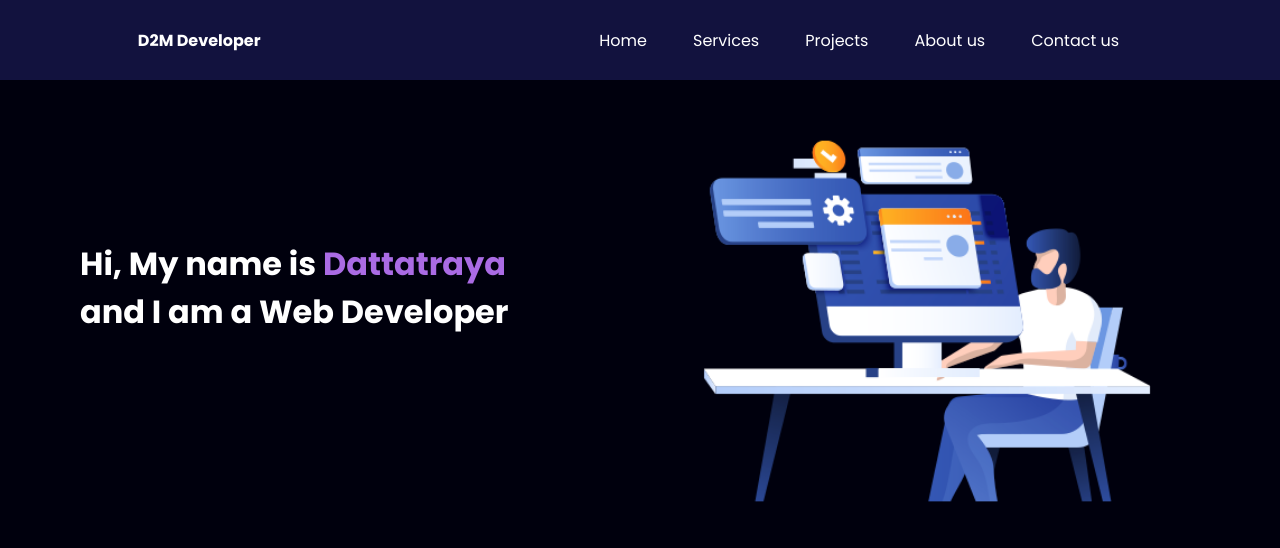
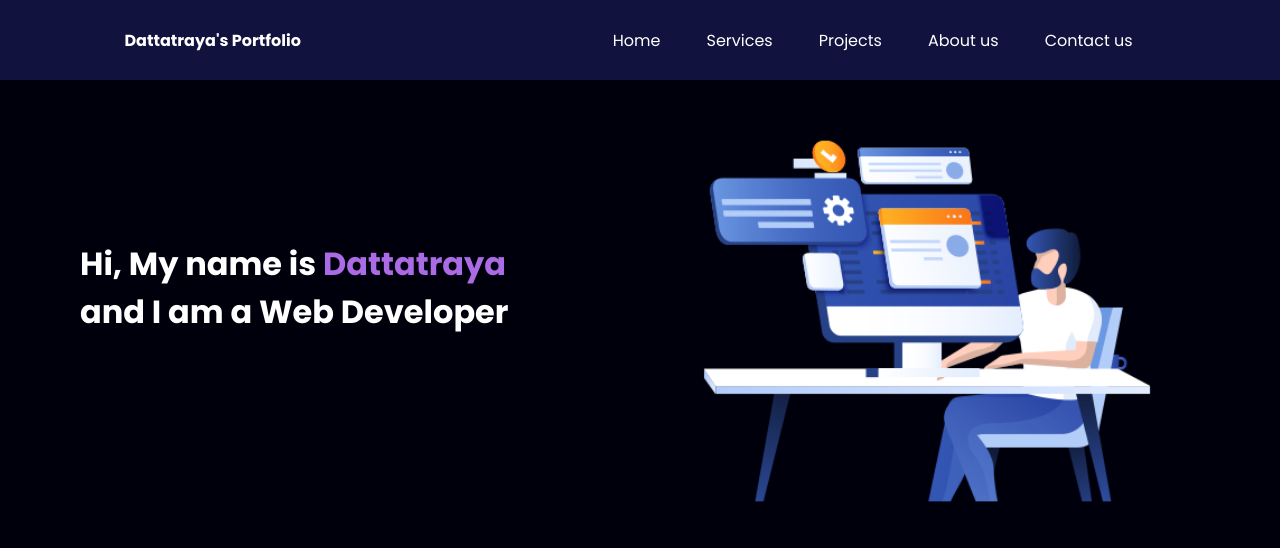
Before and after one commit to dattamundhe2410/My-Portfolio, a plain HTML site: page index.html in a window 1280 px wide. Drawn offline with Linux system fonts and the light colour scheme.

Commit message:
header updated

```diff
--- a/index.html
+++ b/index.html
@@ -82,7 +82,7 @@
 <body>
         <header>
                 <nav>
-                        <div class="left"><b>D2M Developer</b></div>
+                        <div class="left"><b>Dattatraya's Portfolio</b></div>
                         <div class="right">
                                 <ul>
                                         <li>Home</li>
```
